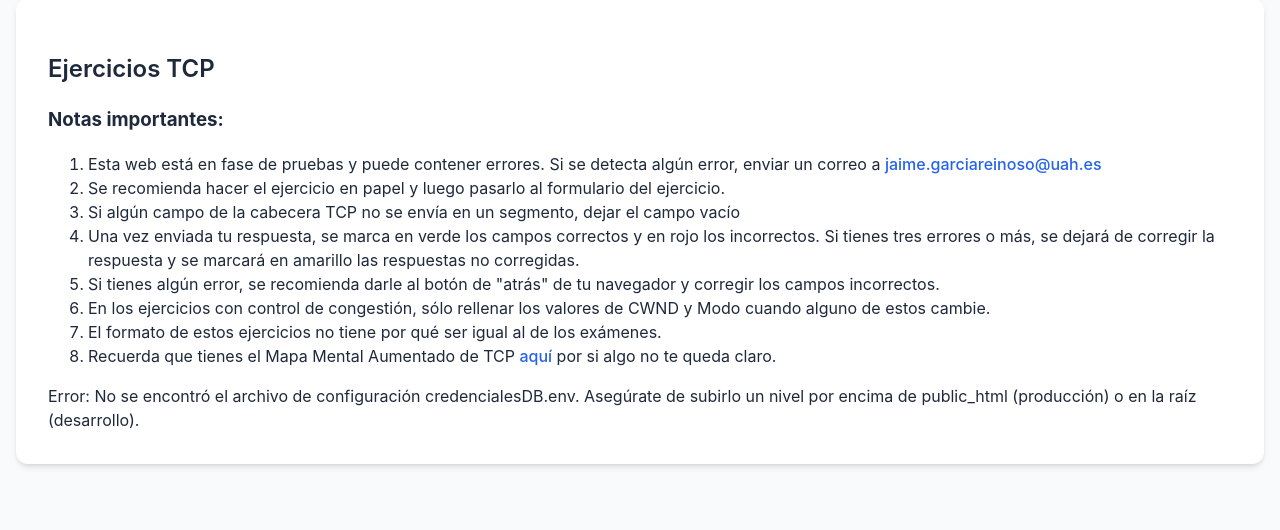
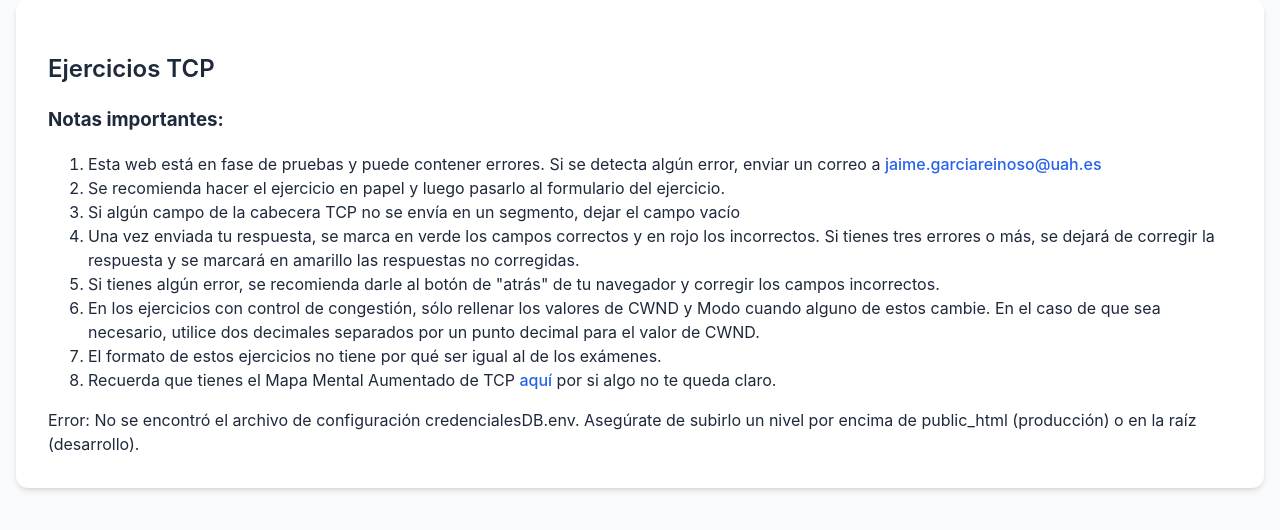
Before and after one commit to JaimeGarciaReinoso/EjerciciosTCP, a PHP site: page / in a window 1280 px wide. Shown: the part 120-650 px from the top of the page. Run offline with PHP 8.4, Linux system fonts and the light colour scheme.

Commit message:
Nueva nota

```diff
--- a/locale/en.php
+++ b/locale/en.php
@@ -10,7 +10,7 @@
     <li>If a field in the TCP header is not sent in a segment, leave the field empty.</li>
     <li>Once you submit your response, the correct fields will be marked green and incorrect fields red. If you have three or more errors, the correction of your response will stop and uncorrected responses will be marked yellow.</li>
     <li>If you have any error, it is recommended to click on the  \"back\" button in your browser and correct the incorrect fields.</li>
-    <li>In the exercises with congestion control, only fill in the CWND and Mode values when any of them change.</li>
+    <li>In the exercises with congestion control, only fill in the CWND and Mode values when any of them change. If necessary, use two decimals separated by a decimal point for the CWND value.</li>
     <li>The format of these exercises may not be related to that of the exams.</li>
     <li>Remember that you have the Enhanced Mental Map of TCP <a href=\"https://mapamentalar1.web.uah.es/02-canvas/tcp-English.html\">here</a> if anything remains unclear.</li>
   </ol>",
--- a/locale/es.php
+++ b/locale/es.php
@@ -11,7 +11,7 @@
 				<li>Si algún campo de la cabecera TCP no se envía en un segmento, dejar el campo vacío</li>
 			  <li>Una vez enviada tu respuesta, se marca en verde los campos correctos y en rojo los incorrectos. Si tienes tres errores o más, se dejará de corregir la respuesta y se marcará en amarillo las respuestas no corregidas.</li>
 			  <li>Si tienes algún error, se recomienda darle al botón de \"atrás\" de tu navegador y corregir los campos incorrectos.</li>
-              <li>En los ejercicios con control de congestión, sólo rellenar los valores de CWND y Modo cuando alguno de estos cambie.</li>
+              <li>En los ejercicios con control de congestión, sólo rellenar los valores de CWND y Modo cuando alguno de estos cambie. En el caso de que sea necesario, utilice dos decimales separados por un punto decimal para el valor de CWND.</li>
               <li>El formato de estos ejercicios no tiene por qué ser igual al de los exámenes.</li>
 			  <li>Recuerda que tienes el Mapa Mental Aumentado de TCP <a href=\"https://mapamentalar1.web.uah.es/02-canvas/tcp.html\">aquí</a> por si algo no te queda claro.</li>
 			</ol>
```
